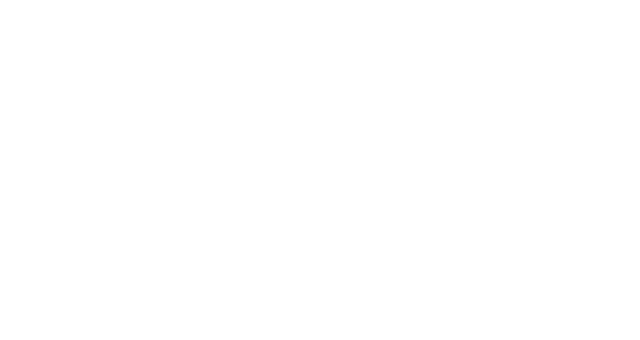
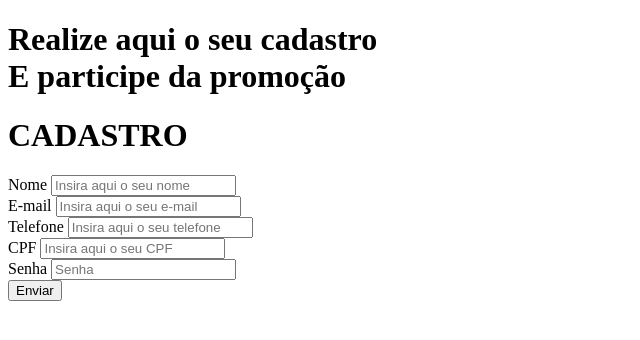
Before and after one commit to brunorodriguesdias/sistema_web, a Django app: page / in a window 1280 px wide. Before the commit the part shown is empty. Shown: the top 340 px of the page, without its empty margins (0-640 px from the left). Run offline with Django 4.2, Linux system fonts and the light colour scheme.

Commit message:
Adicionando campos de formulário ao arquivo index.html :sparkles:

```diff
--- a/templates/galeria/index.html
+++ b/templates/galeria/index.html
@@ -6,8 +6,39 @@
     <meta name="viewport" content="width=device-width, initial-scale=1.0">
     <meta name="author" content="Davi Kennedy & Bruno Rodrigues">
     <title>Projeto em dupla</title>
+    <link rel="stylesheet" type="text/css" href="../../setup/static/styles/style.css">
 </head>
 <body>
-
+    <div class="main-form">
+        <div class="left-form">
+            <h1>Realize aqui o seu cadastro<br>E participe da promoção</h1>
+        </div>
+        <div class="right-form">
+            <div class="card-form">
+                <h1>CADASTRO</h1>
+                <div class="textfield">
+                    <label for="nome">Nome</label>
+                    <input type="text" name="nome" placeholder="Insira aqui o seu nome">
+                </div>
+                <div class="textfield">
+                    <label for="email">E-mail</label>
+                    <input type="text" name="email" placeholder="Insira aqui o seu e-mail">
+                </div>
+                <div class="textfield">
+                    <label for="telefone">Telefone</label>
+                    <input type="text" name="telefone" placeholder="Insira aqui o seu telefone">
+                </div>
+                <div class="textfield">
+                    <label for="cpf">CPF</label>
+                    <input type="text" name="cpf" placeholder="Insira aqui o seu CPF">
+                </div>
+                <div class="textfield">
+                    <label for="senha">Senha</label>
+                    <input type="password" name="senha" placeholder="Senha">
+                </div>
+                <button class="btn-enviar">Enviar</button>
+            </div>
+        </div>
+    </div>
 </body>
 </html>
```
